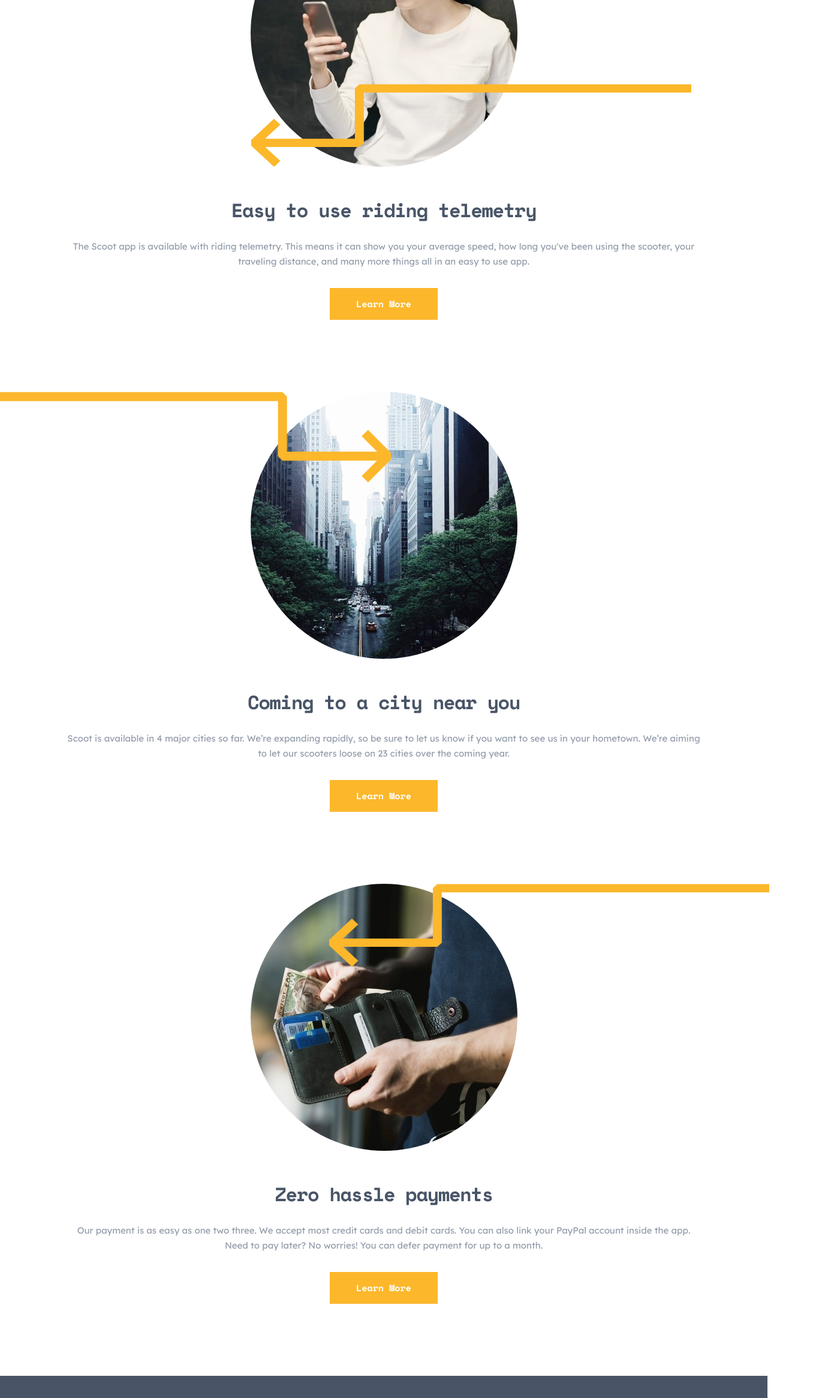
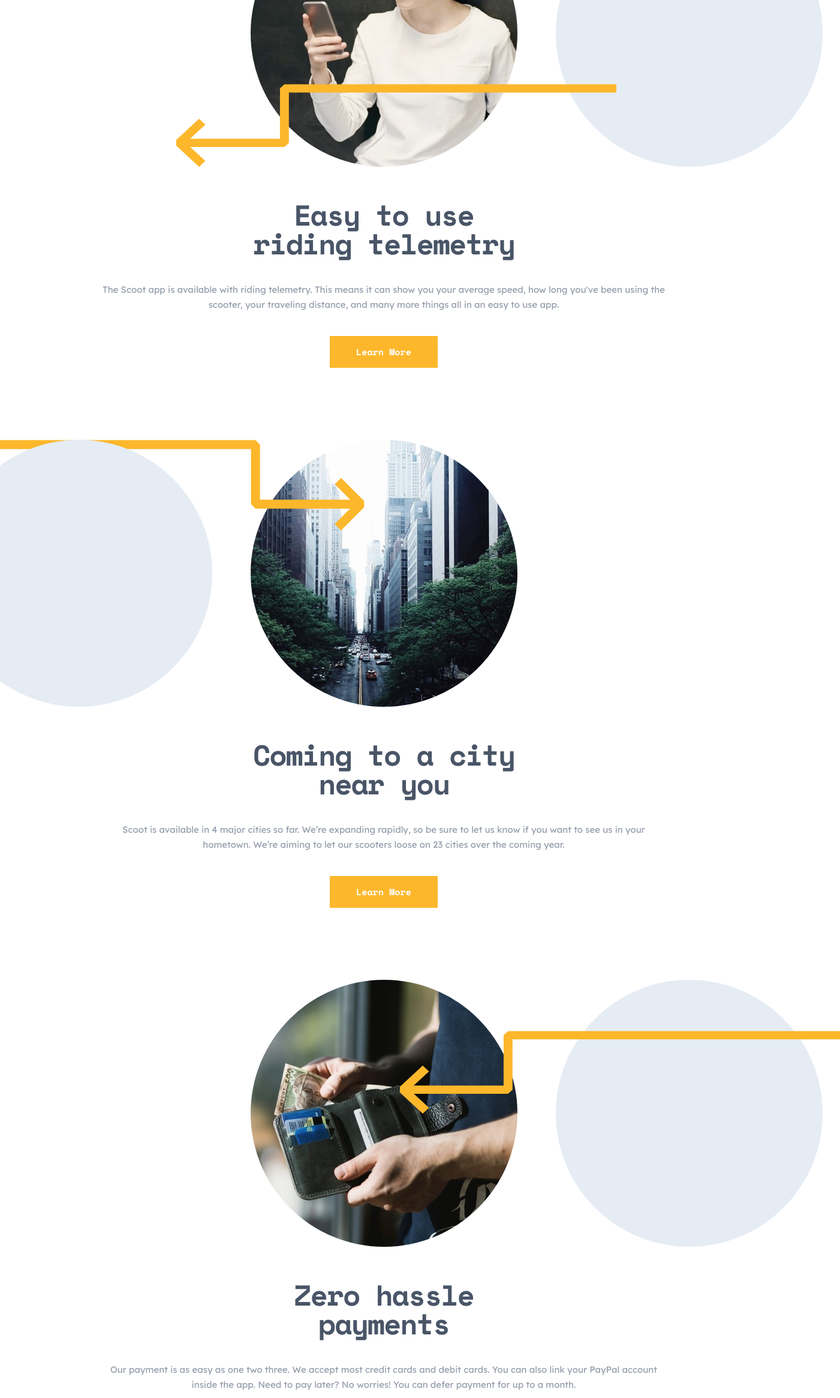
Before and after one commit to stephjoseph/scoot-website, a React (Vite) app: page / in a window 1280 px wide. Shown: the part 1648-3978 px from the top of the page at 60% size, 1401 px wide, since content can reach past the window. Built offline with nearby package versions, Linux system fonts and the light colour scheme.

Commit message:
Update Features.tsx

```diff
--- a/src/components/home/main/Features.tsx
+++ b/src/components/home/main/Features.tsx
@@ -8,22 +8,26 @@ import paymentsImg from "../../../assets/images/payments.jpg";
 // patterns
 import leftDownwardArrow from "../../../assets/patterns/left-downward-arrow.svg";
 import rightDownwardArrow from "../../../assets/patterns/right-downward-arrow.svg";
+import circle from "../../../assets/patterns/circle.svg";
 
 const Features = () => {
   return (
-    <section className="flex w-[82.93%] flex-col items-center gap-[7.5rem] text-center">
+    <section className="flex w-[82.93%] flex-col items-center gap-[7.5rem] text-center tablet:w-[74.60%]">
       <div className="flex flex-col items-center gap-14">
         <div className="relative">
           <div>
             <img className="rounded-full" src={telemetryImg} alt="" />
           </div>
-          <div className="absolute  bottom-0 h-[8.625rem] w-[45.938rem]">
+          <div className="absolute bottom-0 z-10 h-[8.625rem] w-[45.938rem] tablet:left-[-7.813rem]">
             <img className="h-full w-full" src={leftDownwardArrow} alt="" />
           </div>
+          <div className="absolute top-0 -right-[509px] hidden tablet:block">
+            <img src={circle} alt="" />
+          </div>
         </div>
-        <div className="flex flex-col items-center gap-8">
-          <div className="flex flex-col items-center gap-8">
-            <h2 className="font-['Space_Mono'] text-[2rem] leading-[2rem] tracking-[-1.43px] text-dark-navy">
+        <div className="flex flex-col items-center gap-8 tablet:gap-10">
+          <div className="flex flex-col items-center gap-8 tablet:gap-10">
+            <h2 className="tablet:font-h2 font-['Space_Mono'] text-[2rem] leading-[2rem] tracking-[-1.43px] text-dark-navy tablet:max-w-[28.563rem]">
               Easy to use riding telemetry
             </h2>
             <p className="font-body text-dim-grey">
@@ -44,13 +48,16 @@ const Features = () => {
           <div>
             <img className="rounded-full" src={nearYouImg} alt="" />
           </div>
-          <div className="absolute  top-0 -left-[31.563rem] ">
+          <div className="absolute  top-0 -left-[31.563rem] tablet:-left-[550px]">
             <img className="h-full w-full" src={rightDownwardArrow} alt="" />
           </div>
+          <div className="absolute top-0 -left-[509px] hidden tablet:block">
+            <img src={circle} alt="" />
+          </div>
         </div>
-        <div className="flex flex-col items-center gap-8">
-          <div className="flex flex-col items-center gap-8">
-            <h2 className="font-['Space_Mono'] text-[2rem] leading-[2rem] tracking-[-1.43px] text-dark-navy">
+        <div className="flex flex-col items-center gap-8 tablet:gap-10">
+          <div className="flex flex-col items-center gap-8 tablet:gap-10">
+            <h2 className="tablet:font-h2 font-['Space_Mono'] text-[2rem] leading-[2rem] tracking-[-1.43px] text-dark-navy tablet:max-w-[28.563rem]">
               Coming to a city near you
             </h2>
             <p className="font-body text-dim-grey">
@@ -71,13 +78,16 @@ const Features = () => {
           <div>
             <img className="rounded-full" src={paymentsImg} alt="" />
           </div>
-          <div className="absolute top-0 left-[8.125rem] h-[8.625rem] w-[45.938rem]">
+          <div className="absolute top-0 left-[8.125rem] z-10 h-[8.625rem] w-[45.938rem] tablet:left-[248px] tablet:top-[85px]">
             <img className="h-full w-full" src={leftDownwardArrow} alt="" />
           </div>
+          <div className="absolute top-0 -right-[509px] hidden tablet:block">
+            <img src={circle} alt="" />
+          </div>
         </div>
-        <div className="flex flex-col items-center gap-8">
-          <div className="flex flex-col items-center gap-8">
-            <h2 className="font-['Space_Mono'] text-[2rem] leading-[2rem] tracking-[-1.43px] text-dark-navy">
+        <div className="flex flex-col items-center gap-8 tablet:gap-10">
+          <div className="flex flex-col items-center gap-8 tablet:gap-10">
+            <h2 className="tablet:font-h2 font-['Space_Mono'] text-[2rem] leading-[2rem] tracking-[-1.43px] text-dark-navy tablet:max-w-[28.563rem]">
               Zero hassle payments
             </h2>
             <p className="font-body text-dim-grey">
```
